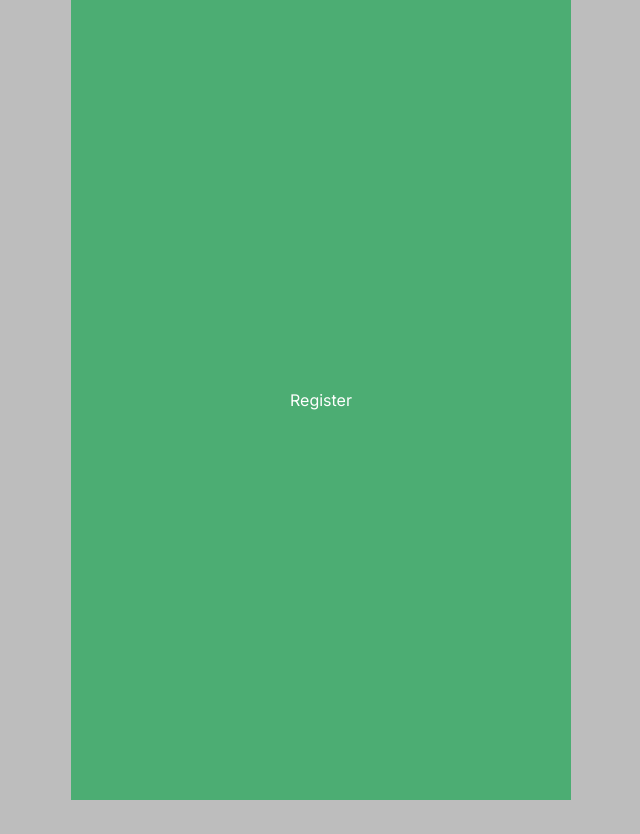
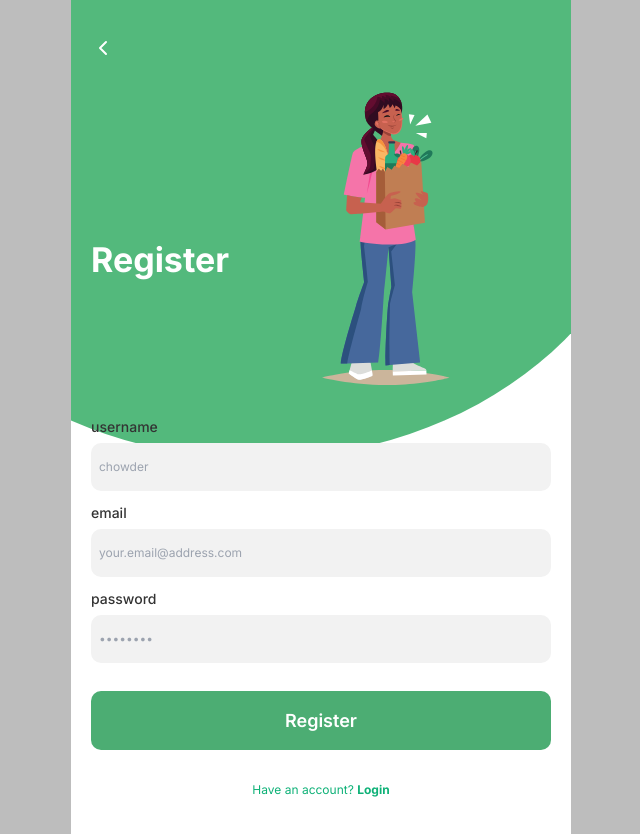
Before and after one commit to PeloDev/ciaochow, a Next.js app: page /register in a window 1280 px wide. Shown: the whole page, without its empty margins (319-959 px from the left). Before the commit the page ends 800 px from the top, so only its background shows below. Built offline with nearby package versions, Linux system fonts and the light colour scheme.

Commit message:
add UI for register page

```diff
--- a/src/app/Welcome/page.tsx
+++ b/src/app/Welcome/page.tsx
@@ -6,7 +6,7 @@ import Link from "next/link";
 
 export default function Welcome() {
   return (
-    <div className="px-5 py-9 w-full flex-1 flex flex-col bg-green_ellipse bg-no-repeat bg-contain justify-around">
+    <div className="px-5 py-9 w-full flex-1 flex flex-col bg-[center_top_-44px] bg-green_ellipse bg-no-repeat bg-contain justify-around">
       <div className="flex w-full items-center justify-center">
         <Logo />
       </div>
--- /dev/null
+++ b/src/app/components/hookForms/Input.tsx
@@ -0,0 +1,35 @@
+import {
+  FieldValues,
+  UseControllerProps,
+  useController,
+} from "react-hook-form";
+
+interface IProps<FormValues extends FieldValues>
+  extends UseControllerProps<FormValues> {
+  label?: string;
+  inputProps?: React.InputHTMLAttributes<HTMLInputElement>;
+}
+
+export default function FormInput<FormValues extends FieldValues>({
+  label,
+  inputProps,
+  ...props
+}: IProps<FormValues>) {
+  const { field, fieldState } = useController(props);
+
+  return (
+    <div className="flex flex-col gap-[6px]">
+      {!!label && (
+        <label className="text-ccBlack font-medium text-sm">{label}</label>
+      )}
+      <input
+        {...field}
+        {...inputProps}
+        className={`bg-ccFormBg text-xs text-ccBlack py-4 px-2 rounded-[10px] ${!!fieldState.error ? "border-red-600 border-[1px]" : ""} ${
+          inputProps?.className ?? ""
+        }`}
+      />
+      {!!fieldState.error && <p className="text-xs text-red-600">{fieldState.error.message}</p>}
+    </div>
+  );
+}
--- a/src/app/register/page.tsx
+++ b/src/app/register/page.tsx
@@ -1,5 +1,123 @@
+"use client";
+import Image from "next/image";
+import womanWithGroceries from "../assets/vectors/woman-groceries.svg";
+import chevronLeft from "../assets/vectors/chevron-left.svg";
+import { useForm } from "react-hook-form";
+import { zodResolver } from "@hookform/resolvers/zod";
+import { z } from "zod";
+import FormInput from "../components/hookForms/Input";
+import Link from "next/link";
+
+const registerFormSchema = z.object({
+  username: z
+    .string({ required_error: "Please enter your username." })
+    .min(4, "Username must be at least 4 characters long")
+    .max(20, "Username must be no more than 20 characters long")
+    .regex(
+      /^[a-zA-Z0-9_]+$/,
+      "Username must be alphanumeric with underscores allowed"
+    ),
+  email: z
+    .string({ required_error: "Please enter your email address." })
+    .trim()
+    .email({ message: "Please enter a valid email format." }),
+  password: z
+    .string({ required_error: "Please enter a new password." })
+    .min(8, "Password should be at least 8 characters long.")
+    .refine((value) => /[A-Z]/.test(value), {
+      message: "Password must contain at least one uppercase letter.",
+      path: [],
+    })
+    .refine((value) => /[a-z]/.test(value), {
+      message: "Password must contain at least one lowercase letter.",
+      path: [],
+    })
+    .refine((value) => /\d/.test(value), {
+      message: "Password must contain at least one digit.",
+      path: [],
+    })
+    .refine((value) => /[!@#$%^&*]/.test(value), {
+      message:
+        "Password must contain at least one special character (!@#$%^&*).",
+      path: [],
+    })
+    .refine((value) => !/\s/.test(value), {
+      message: "Password should not contain spaces.",
+      path: [],
+    }),
+});
+
 export default function Register() {
+  const {
+    control,
+    handleSubmit,
+    formState: { errors },
+  } = useForm<z.infer<typeof registerFormSchema>>({
+    resolver: zodResolver(registerFormSchema),
+  });
+
+  const onSubmit = handleSubmit((data) => console.log(data));
+
   return (
-      <p>Register</p>
+    <div className="px-5 py-9 w-full flex-1 flex flex-col bg-white bg-[center_top_-44px] bg-green_ellipse bg-no-repeat bg-contain gap-8">
+      <div className="flex">
+        <Link href="/welcome">
+          <Image
+            src={chevronLeft}
+            alt="Back arrow"
+            width={24}
+            height={24}
+            priority
+          />
+        </Link>
+      </div>
+      <div className="flex items-end">
+        <p className="font-bold flex-1 text-[34px] pb-[100px]">Register</p>
+        <div className="flex-1">
+          <Image
+            src={womanWithGroceries}
+            alt="Happy woman holding a bag of groceries"
+            width={129}
+            height={316.3}
+            priority
+          />
+        </div>
+      </div>
+      <form onSubmit={onSubmit} className="w-full flex flex-col gap-3">
+        <FormInput
+          name="username"
+          label="username"
+          control={control}
+          inputProps={{
+            placeholder: "chowder",
+          }}
+        />
+        <FormInput
+          name="email"
+          label="email"
+          control={control}
+          inputProps={{
+            placeholder: "your.email@address.com",
+          }}
+        />
+        <FormInput
+          name="password"
+          label="password"
+          control={control}
+          inputProps={{
+            placeholder: "••••••••",
+            type: "password",
+          }}
+        />
+        <button className="text-white justify-center flex mt-4 bg-ccGreen rounded-[10px] p-[16px] font-semibold text-[18px]">
+          Register
+        </button>
+      </form>
+      <Link href="/login">
+        <p className="text-ccGreenAlt text-xs text-center">
+          Have an account? <span className="font-bold">Login</span>
+        </p>
+      </Link>
+    </div>
   );
 }
--- a/tailwind.config.ts
+++ b/tailwind.config.ts
@@ -16,8 +16,10 @@ const config: Config = {
       },
       colors: {
         ccGreen: "#4CAD73",
+        ccGreenAlt: "#0EB177",
         ccGray: "#BDBDBD",
         ccBlack: "#333333",
+        ccFormBg: "#F2F2F2",
       },
     },
   },
```
Also changed, not shown: package.json (+7 -4 lines), src/app/assets/vectors/chevron-left.svg (added), 1 other file (tests, documents, lock files or other folders).
